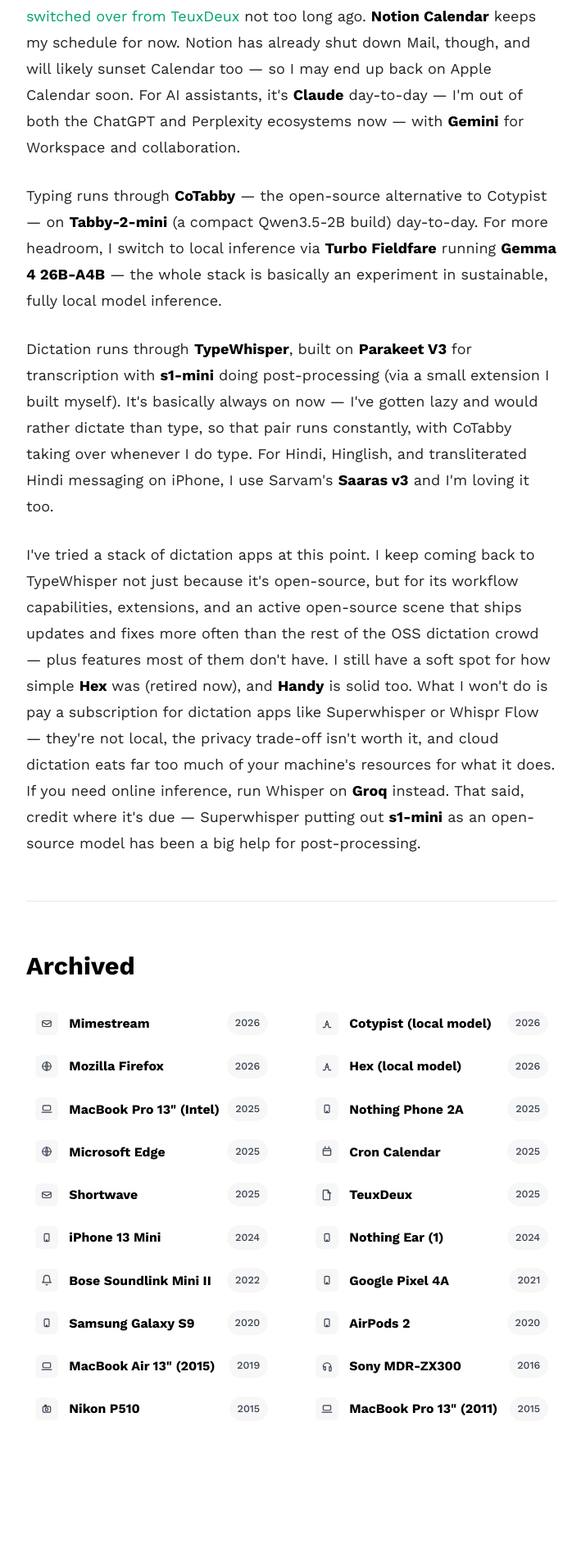
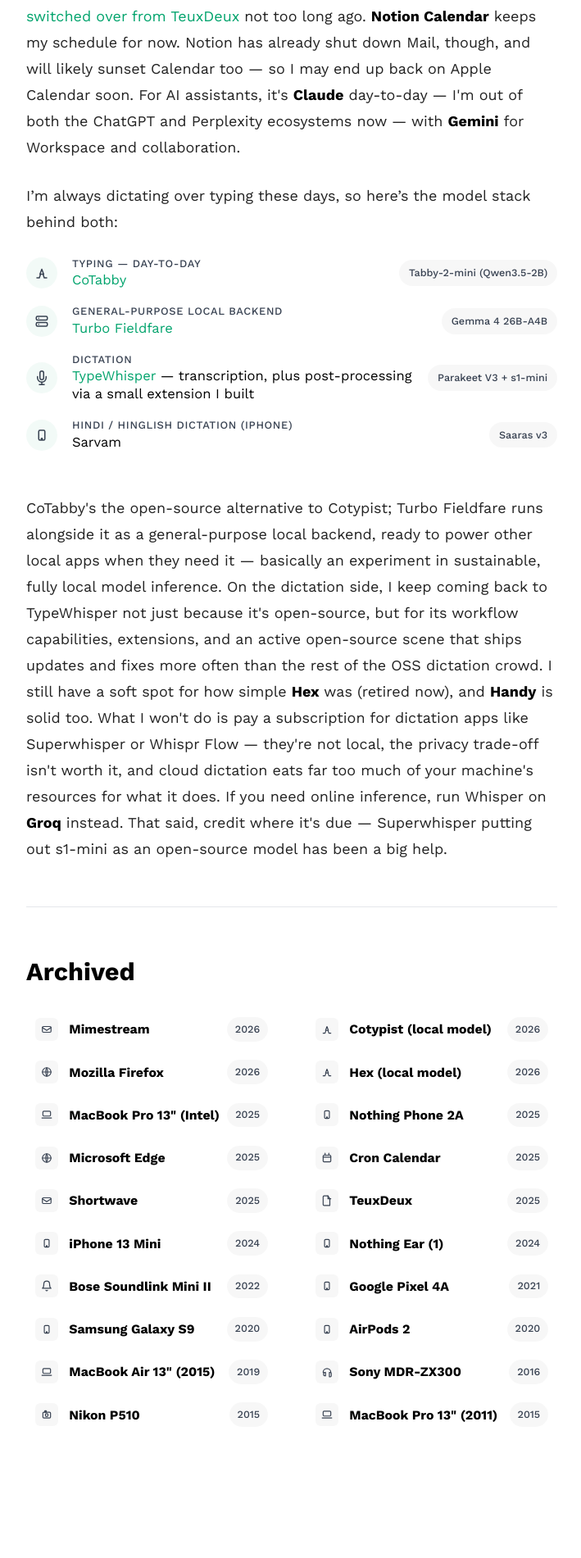
Before and after one commit to talkxo/rishiraj-blog-machine, a Jekyll site: the page built from _pages/stuff.md, in a window 1280 px wide. Shown: the part 2297-4198 px from the top of the page at 82% size, without its empty margins (284-993 px from the left). Built offline with Jekyll 4.4.1, drawn with Linux system fonts in a browser that asks for light colours.

Commit message:
Add model-stack list for Softwares section, matching site's design language
- Replace raw HTML table with a c-stack-list component styled after
  the existing EDC-card and Archived-row patterns (icon, label,
  accent link, pill badge)
- Add a 'mic' icon to icon.html for the dictation row
- Merge duplicate TypeWhisper rows into one
- Reframe Turbo Fieldfare as a general-purpose local backend

Co-Authored-By: Claude Sonnet 5 <noreply@anthropic.com>

```diff
--- a/_includes/icon.html
+++ b/_includes/icon.html
@@ -99,6 +99,11 @@ Icons are stroke-based, inherit currentColor.
   <path d="M9 21h6"/>
   <path d="M10 21l4-9 4 9"/>
   <path d="M5.5 9a7 7 0 0 1 13 0"/>
+{% when 'mic' %}
+  <path d="M12 1a3 3 0 0 0-3 3v8a3 3 0 0 0 6 0V4a3 3 0 0 0-3-3z"/>
+  <path d="M19 10v2a7 7 0 0 1-14 0v-2"/>
+  <line x1="12" y1="19" x2="12" y2="23"/>
+  <line x1="8" y1="23" x2="16" y2="23"/>
 {% when 'webcam' %}
   <path d="M23 7a2 2 0 0 1-2 2H3a2 2 0 0 1-2-2V5a2 2 0 0 1 2-2h18a2 2 0 0 1 2 2z"/>
   <path d="M23 7v10a2 2 0 0 1-2 2H3a2 2 0 0 1-2-2V7"/>
--- a/_pages/stuff.md
+++ b/_pages/stuff.md
@@ -72,9 +72,44 @@ permalink: /stuff/
 <h2 class="c-archives__year">Softwares</h2>
 <p style="margin-bottom: 0.5rem;">For browsing, I use <strong>Arc</strong> — after <a href="/2026/im-looking-for-a-new-browser">a long detour through every alternative worth trying</a>, I'm back, sticking with it until it's discontinued for good, though still on the lookout for a WebKit-based alternative like <strong>Nook</strong>. My email default is <strong>Apple Mail</strong>, though I've been trying <strong>Extra</strong> — the mail app from the folks behind Pinterest — and loving it so far. <strong>Raycast</strong> has been my preferred launcher since 2020, and I love it. It's a staple, with over 50 custom settings tuned in over the years. Not upgrading to v2 until they force it.</p>
 <p style="margin-bottom: 0.5rem;">I take notes in <strong>Bear</strong> and handle to-dos with <strong>Apple Reminders</strong> — <a href="/2025/teuxdeux-to-apple-reminders">I switched over from TeuxDeux</a> not too long ago. <strong>Notion Calendar</strong> keeps my schedule for now. Notion has already shut down Mail, though, and will likely sunset Calendar too — so I may end up back on Apple Calendar soon. For AI assistants, it's <strong>Claude</strong> day-to-day — I'm out of both the ChatGPT and Perplexity ecosystems now — with <strong>Gemini</strong> for Workspace and collaboration.</p>
-<p style="margin-bottom: 0.5rem;">Typing runs through <a href="https://github.com/FuJacob/cotabby"><strong>CoTabby</strong></a> — the open-source alternative to Cotypist — on <strong>Tabby-2-mini</strong> (a compact Qwen3.5-2B build) day-to-day. For more headroom, I switch to local inference via <a href="https://github.com/drumih/turbo-fieldfare"><strong>Turbo Fieldfare</strong></a> running <strong>Gemma 4 26B-A4B</strong> — the whole stack is basically an experiment in sustainable, fully local model inference.</p>
-<p style="margin-bottom: 0.5rem;">Dictation runs through <a href="https://github.com/typewhisper/"><strong>TypeWhisper</strong></a>, built on <strong>Parakeet V3</strong> for transcription with <a href="https://superwhisper.com/blog/s1"><strong>s1-mini</strong></a> doing post-processing (via a small extension I built myself). It's basically always on now — I've gotten lazy and would rather dictate than type, so that pair runs constantly, with CoTabby taking over whenever I do type. For Hindi, Hinglish, and transliterated Hindi messaging on iPhone, I use Sarvam's <a href="https://www.sarvam.ai/blogs/asr"><strong>Saaras v3</strong></a> and I'm loving it too.</p>
-<p style="margin-bottom: 3rem;">I've tried a stack of dictation apps at this point. I keep coming back to TypeWhisper not just because it's open-source, but for its workflow capabilities, extensions, and an active open-source scene that ships updates and fixes more often than the rest of the OSS dictation crowd — plus features most of them don't have. I still have a soft spot for how simple <strong>Hex</strong> was (retired now), and <a href="https://github.com/cjpais/Handy"><strong>Handy</strong></a> is solid too. What I won't do is pay a subscription for dictation apps like Superwhisper or Whispr Flow — they're not local, the privacy trade-off isn't worth it, and cloud dictation eats far too much of your machine's resources for what it does. If you need online inference, run Whisper on <strong>Groq</strong> instead. That said, credit where it's due — Superwhisper putting out <strong>s1-mini</strong> as an open-source model has been a big help for post-processing.</p>
+I'm always dictating over typing these days, so here's the model stack behind both:
+
+<div class="c-stack-list">
+  <div class="c-stack-row">
+    <div class="c-stack-row__icon">{% include icon.html name="type" %}</div>
+    <div class="c-stack-row__content">
+      <span class="c-stack-row__use">Typing — day-to-day</span>
+      <span class="c-stack-row__app"><a href="https://github.com/FuJacob/cotabby">CoTabby</a></span>
+    </div>
+    <span class="c-stack-row__badge">Tabby-2-mini (Qwen3.5-2B)</span>
+  </div>
+  <div class="c-stack-row">
+    <div class="c-stack-row__icon">{% include icon.html name="server" %}</div>
+    <div class="c-stack-row__content">
+      <span class="c-stack-row__use">General-purpose local backend</span>
+      <span class="c-stack-row__app"><a href="https://github.com/drumih/turbo-fieldfare">Turbo Fieldfare</a></span>
+    </div>
+    <span class="c-stack-row__badge">Gemma 4 26B-A4B</span>
+  </div>
+  <div class="c-stack-row">
+    <div class="c-stack-row__icon">{% include icon.html name="mic" %}</div>
+    <div class="c-stack-row__content">
+      <span class="c-stack-row__use">Dictation</span>
+      <span class="c-stack-row__app"><a href="https://github.com/typewhisper/">TypeWhisper</a> — transcription, plus post-processing via a small extension I built</span>
+    </div>
+    <span class="c-stack-row__badge">Parakeet V3 + <a href="https://superwhisper.com/blog/s1">s1-mini</a></span>
+  </div>
+  <div class="c-stack-row">
+    <div class="c-stack-row__icon">{% include icon.html name="device" %}</div>
+    <div class="c-stack-row__content">
+      <span class="c-stack-row__use">Hindi / Hinglish dictation (iPhone)</span>
+      <span class="c-stack-row__app">Sarvam</span>
+    </div>
+    <span class="c-stack-row__badge"><a href="https://www.sarvam.ai/blogs/asr">Saaras v3</a></span>
+  </div>
+</div>
+
+<p style="margin-top: 1rem; margin-bottom: 3rem;">CoTabby's the open-source alternative to Cotypist; Turbo Fieldfare runs alongside it as a general-purpose local backend, ready to power other local apps when they need it — basically an experiment in sustainable, fully local model inference. On the dictation side, I keep coming back to TypeWhisper not just because it's open-source, but for its workflow capabilities, extensions, and an active open-source scene that ships updates and fixes more often than the rest of the OSS dictation crowd. I still have a soft spot for how simple <strong>Hex</strong> was (retired now), and <a href="https://github.com/cjpais/Handy"><strong>Handy</strong></a> is solid too. What I won't do is pay a subscription for dictation apps like Superwhisper or Whispr Flow — they're not local, the privacy trade-off isn't worth it, and cloud dictation eats far too much of your machine's resources for what it does. If you need online inference, run Whisper on <strong>Groq</strong> instead. That said, credit where it's due — Superwhisper putting out s1-mini as an open-source model has been a big help.</p>
 
 <hr>
 
--- a/_sass/components/_cards.scss
+++ b/_sass/components/_cards.scss
@@ -405,3 +405,103 @@ img + .c-grid {
   font-weight: 400;
   margin: 0;
 }
+
+/* ==========================================================================
+   Model Stack List (EDC icon/label pattern + Archived badge pattern)
+   ========================================================================== */
+
+.c-stack-list {
+  display: flex;
+  flex-direction: column;
+  gap: 1.1rem;
+  margin: 1.5rem 0 3rem;
+}
+
+.c-stack-row {
+  display: flex;
+  align-items: center;
+  gap: 1rem;
+  transition: transform 0.2s ease;
+
+  &:hover {
+    transform: translateX(4px);
+
+    .c-stack-row__icon {
+      background: rgba(0, 163, 108, 0.12);
+      color: var(--color-accent);
+    }
+
+    .c-stack-row__badge {
+      background-color: rgba(0, 163, 108, 0.1);
+      color: var(--color-accent);
+      border-color: rgba(0, 163, 108, 0.15);
+    }
+  }
+
+  &__icon {
+    width: 38px;
+    height: 38px;
+    border-radius: 50%;
+    display: grid;
+    place-items: center;
+    background: rgba(0, 163, 108, 0.05);
+    color: var(--color-muted);
+    flex: 0 0 auto;
+    transition: background 0.2s ease, color 0.2s ease;
+
+    svg {
+      width: 18px;
+      height: 18px;
+    }
+  }
+
+  &__content {
+    flex: 1;
+    display: flex;
+    flex-direction: column;
+    gap: 0.1rem;
+    min-width: 0;
+  }
+
+  &__use {
+    font-size: 0.72rem;
+    font-weight: 500;
+    text-transform: uppercase;
+    letter-spacing: 0.05em;
+    color: var(--color-muted);
+    line-height: 1.2;
+  }
+
+  &__app {
+    font-size: 0.92rem;
+    font-weight: 400;
+    color: var(--color-ink);
+    line-height: 1.3;
+  }
+
+  &__badge {
+    font-size: 0.7rem;
+    font-weight: 500;
+    color: var(--color-muted);
+    background-color: rgba(0, 0, 0, 0.03);
+    border: 1px solid transparent;
+    padding: 0.2rem 0.6rem;
+    border-radius: 20px;
+    white-space: nowrap;
+    flex: 0 0 auto;
+    transition: all 0.2s ease;
+
+    html[data-theme="dark"] & {
+      background-color: rgba(255, 255, 255, 0.04);
+    }
+
+    a {
+      color: inherit;
+      text-decoration: none;
+
+      &:hover {
+        text-decoration: underline;
+      }
+    }
+  }
+}
```
